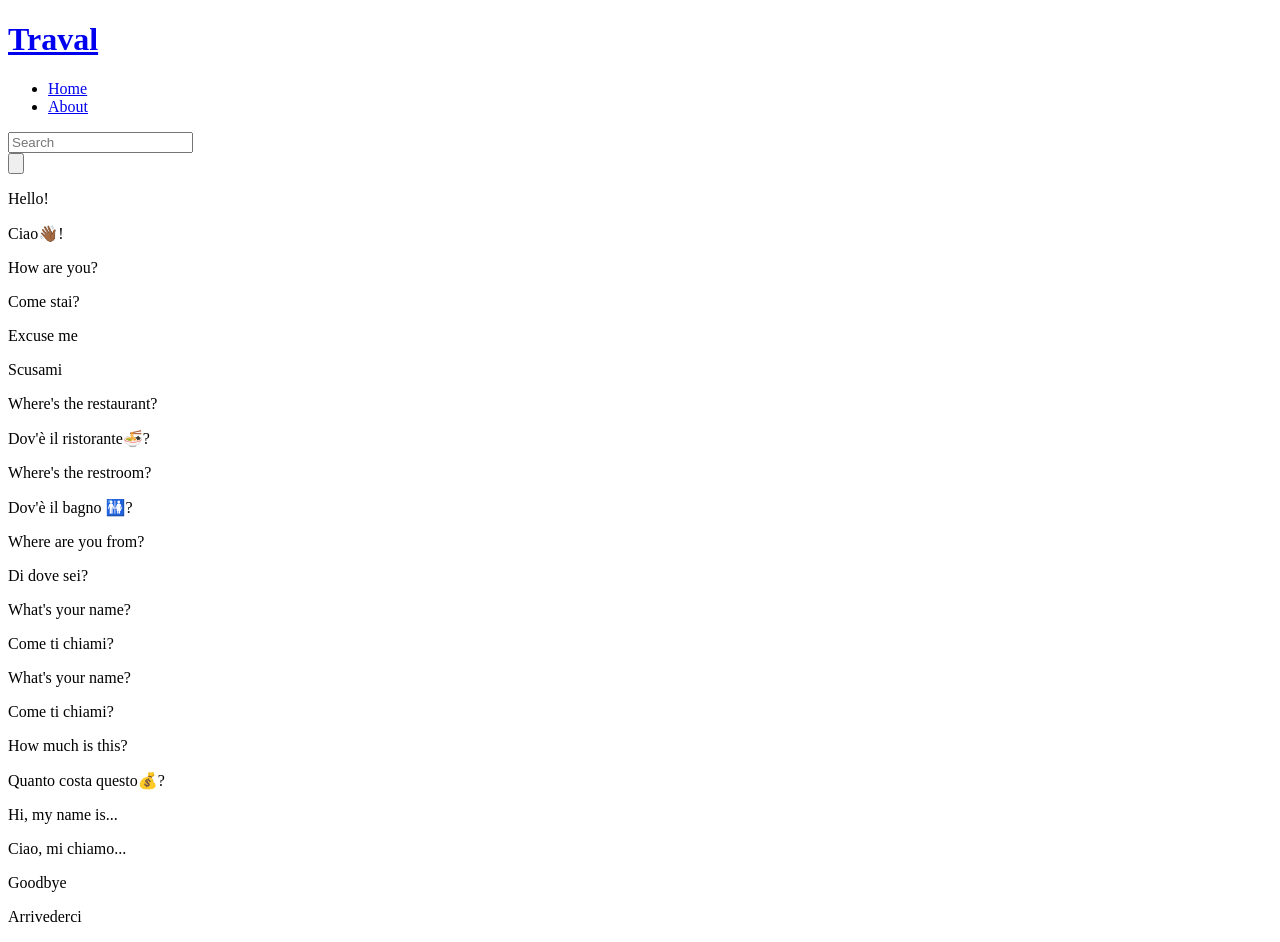
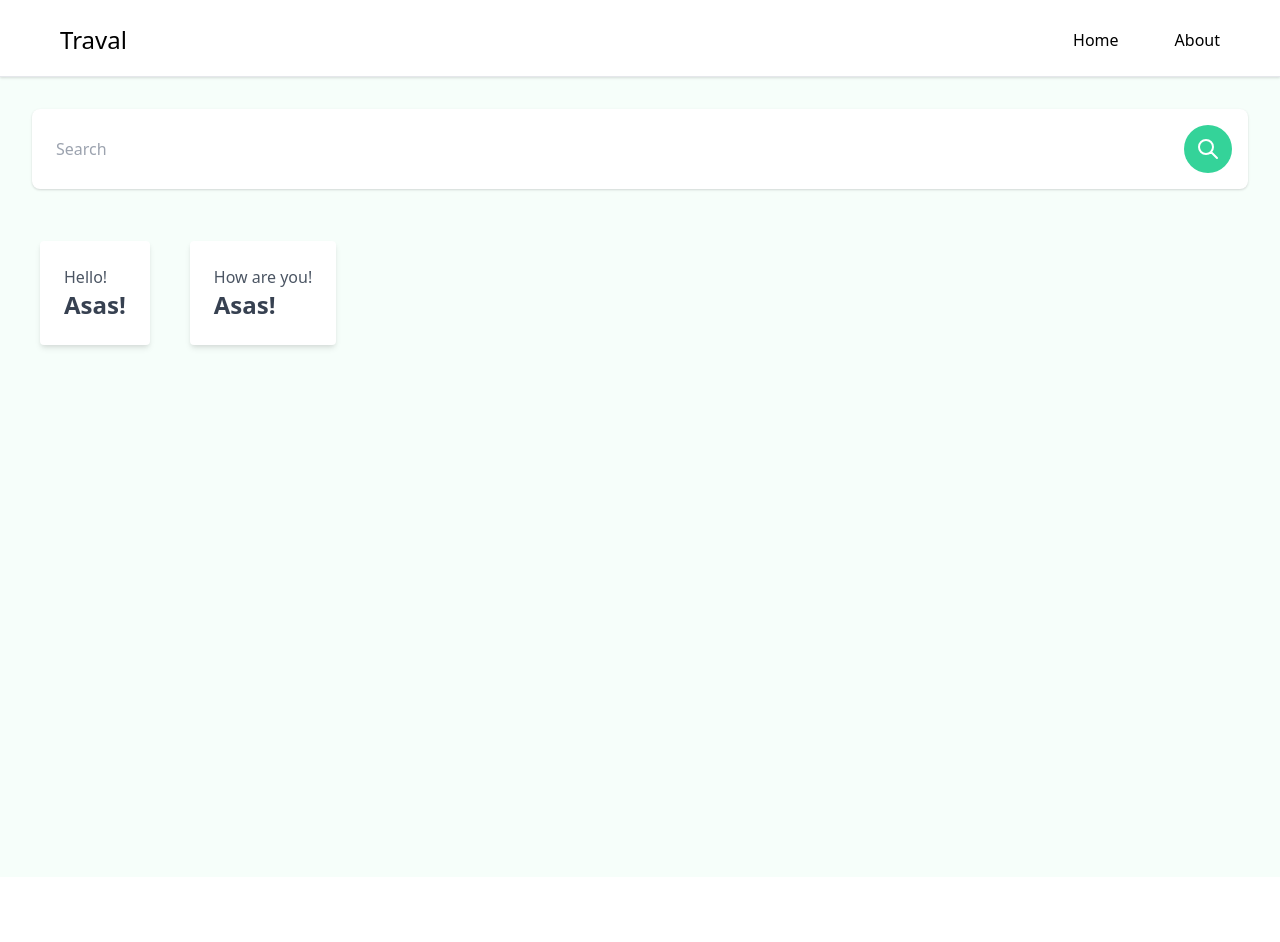
Before and after one commit to vivekascoder/traval, a Vue app in the folder frontend/: page / in a window 1280 px wide. After the commit the page ends 877 px from the top, so only its background shows below. Built offline with nearby package versions, Linux system fonts and the light colour scheme.

Commit message:
state configured.

```diff
--- /dev/null
+++ b/frontend/postcss.config.js
@@ -0,0 +1,6 @@
+module.exports = {
+  plugins: {
+    tailwindcss: {},
+    autoprefixer: {}
+  }
+}
--- a/frontend/src/App.vue
+++ b/frontend/src/App.vue
@@ -1,163 +1,6 @@
 <template>
-<header class="border-b md:flex md:items-center md:justify-between p-5 pb-3 shadow md:pb-4">
+  <div>
 
-  <!-- Logo text or image -->
-  <div class="flex items-center justify-between mb-4 md:mb-0">
-    <h1 class="leading-none text-2xl text-grey-darkest">
-      <a class="no-underline text-grey-darkest hover:text-grey-800 ml-10" href="#">
-         <router-link to="/">
-        Traval
-         </router-link>
-      </a>
-    </h1>
-
-    <a class="text-black hover:text-orange md:hidden" href="#">
-      <i class="fa fa-2x fa-bars"></i>
-    </a>
+    <router-view />
   </div>
-
-  <nav>
-    <ul class="md:flex md:items-center">
-      <li class="md:ml-4">
-        <a class="block py-2 text-grey-darkest hover:text-black ml-10" href="#">
-           <router-link to="/">
-          Home
-           </router-link>
-        </a>
-      </li>
-      <li class="md:ml-4">
-        <a class="blockpy-2 text-grey-darkest hover:text-black ml-10 mr-10" href="#">
-           <router-link to="/about">
-          About
-           </router-link>
-        </a>
-      </li>
-
-    </ul>
-  </nav>
-  <!-- END Global navigation -->
-
-</header>
-<div class="h-screen bg-green-200 bg-opacity-10">
-<div class="p-8" >
-  <div class="bg-white flex items-center rounded-lg shadow">
-    <input class="rounded-l-full w-full py-4 px-6 text-gray-700 leading-tight focus:outline-none" id="search" type="text" placeholder="Search">
-
-    <div class="p-4">
-      <button class="bg-green-400 text-white rounded-full p-2 hover:bg-green-200 focus:outline-none w-12 h-12 flex items-center justify-center">
-                  <svg fill="none" stroke="currentColor" stroke-linecap="round" stroke-linejoin="round" stroke-width="2" viewBox="0 0 24 24" class="w-6 h-6"><path d="M21 21l-6-6m2-5a7 7 0 11-14 0 7 7 0 0114 0z"></path></svg>
-      </button>
-      </div>
-    </div>
-  </div>
-<div class="flex flex-wrap">
-  <!-- card 1 -->
-  <div class="rounded bg-white shadow-md p-6 flex flex-col justify-around ml-10 mt-5">
-    <div>
-      <p class="text-base text-gray-600">Hello!</p>
-    </div>
-    <div>
-      <p class="text-2xl text-gray-700 font-bold">Ciao👋🏾!</p>
-    </div>
-  </div>
-  <!-- card 2 -->
-   <div class="rounded bg-white shadow-md p-6 flex flex-col justify-around ml-10 mt-5">
-    <div>
-      <p class="text-base text-gray-600">How are you?</p>
-    </div>
-    <div>
-      <p class="text-2xl text-gray-700 font-bold">Come stai?</p>
-    </div>
-  </div>
-  <!-- card 3 -->
-  <div class="rounded bg-white shadow-md p-6 flex flex-col justify-around ml-10 mt-5">
-    <div>
-      <p class="text-base text-gray-600">Excuse me</p>
-    </div>
-    <div>
-      <p class="text-2xl text-gray-700 font-bold">Scusami</p>
-    </div>
-  </div>
-  <!-- card 4 -->
-  <div class="rounded bg-white shadow-md p-6 flex flex-col justify-around ml-10 mt-5">
-    <div>
-      <p class="text-base text-gray-600">Where's the restaurant?</p>
-    </div>
-    <div>
-      <p class="text-2xl text-gray-700 font-bold">Dov'è il ristorante🍜?</p>
-    </div>
-  </div>
-    <!-- card 5 -->
-  <div class="rounded bg-white shadow-md p-6 flex flex-col justify-around ml-10 mt-5">
-    <div>
-      <p class="text-base text-gray-600">Where's the restroom?</p>
-    </div>
-    <div>
-      <p class="text-2xl text-gray-700 font-bold">Dov'è il bagno 🚻?</p>
-    </div>
-  </div>
-
-
-    <!-- card 6 -->
-  <div class="rounded bg-white shadow-md p-6 flex flex-col justify-around ml-10 mt-5">
-    <div>
-      <p class="text-base text-gray-600">Where are you from?</p>
-    </div>
-    <div>
-      <p class="text-2xl text-gray-700 font-bold">Di dove sei?</p>
-    </div>
-  </div>
-        <!-- card 7 -->
-  <div class="rounded bg-white shadow-md p-6 flex flex-col justify-around ml-10 mt-5">
-    <div>
-      <p class="text-base text-gray-600">What's your name?</p>
-    </div>
-    <div>
-      <p class="text-2xl text-gray-700 font-bold">Come ti chiami?</p>
-    </div>
-  </div>
-      <!-- card 8 -->
-  <div class="rounded bg-white shadow-md p-6 flex flex-col justify-around ml-10 mt-5">
-    <div>
-      <p class="text-base text-gray-600">What's your name?</p>
-    </div>
-    <div>
-      <p class="text-2xl text-gray-700 font-bold">Come ti chiami?</p>
-    </div>
-  </div>
-        <!-- card 9 -->
-  <div class="rounded bg-white shadow-md p-6 flex flex-col justify-around ml-10 mt-5">
-    <div>
-      <p class="text-base text-gray-600">How much is this?</p>
-    </div>
-    <div>
-      <p class="text-2xl text-gray-700 font-bold">Quanto costa questo💰?</p>
-    </div>
-  </div>
-   <!-- card 10 -->
-  <div class="rounded bg-white shadow-md p-6 flex flex-col justify-around ml-10 mt-5">
-    <div>
-      <p class="text-base text-gray-600">Hi, my name is...</p>
-    </div>
-    <div>
-      <p class="text-2xl text-gray-700 font-bold">Ciao, mi chiamo...</p>
-    </div>
-  </div>
-  <!-- card 11 -->
-  <div class="rounded bg-white shadow-md p-6 flex flex-col justify-around ml-10 mt-5">
-    <div>
-      <p class="text-base text-gray-600">Goodbye</p>
-    </div>
-    <div>
-      <p class="text-2xl text-gray-700 font-bold">Arrivederci</p>
-    </div>
-  </div>
-</div>
-</div>
 </template>
-
-<style>
-#app {
-
-}
-</style>
--- /dev/null
+++ b/frontend/src/assets/tailwind.css
@@ -0,0 +1,5 @@
+@tailwind base;
+
+@tailwind components;
+
+@tailwind utilities;
--- /dev/null
+++ b/frontend/src/components/Card.vue
@@ -0,0 +1,37 @@
+<template>
+  <div
+    class="
+      rounded
+      bg-white
+      shadow-md
+      p-6
+      flex flex-col
+      justify-around
+      ml-10
+      mt-5
+    "
+  >
+    <div>
+      <p class="text-base text-gray-600">{{question}}</p>
+    </div>
+    <div>
+      <p class="text-2xl text-gray-700 font-bold">{{translation}}</p>
+    </div>
+  </div>
+</template>
+
+<script>
+export default {
+  props: {
+    question: {
+      required: true,
+    },
+    translation: {
+      required: true
+    }
+  }
+};
+</script>
+
+<style>
+</style>
--- /dev/null
+++ b/frontend/src/components/Header.vue
@@ -0,0 +1,59 @@
+<template>
+  <header
+    class="
+      border-b
+      md:flex
+      md:items-center
+      md:justify-between
+      p-5
+      pb-3
+      shadow
+      md:pb-4
+    "
+  >
+    <!-- Logo text or image -->
+    <div class="flex items-center justify-between mb-4 md:mb-0">
+      <h1 class="leading-none text-2xl text-grey-darkest">
+        <a
+          class="no-underline text-grey-darkest hover:text-grey-800 ml-10"
+          href="#"
+        >
+          <router-link to="/"> Traval </router-link>
+        </a>
+      </h1>
+
+      <a class="text-black hover:text-orange md:hidden" href="#">
+        <i class="fa fa-2x fa-bars"></i>
+      </a>
+    </div>
+
+    <nav>
+      <ul class="md:flex md:items-center">
+        <li class="md:ml-4">
+          <a
+            class="block py-2 text-grey-darkest hover:text-black ml-10"
+            href="#"
+          >
+            <router-link to="/"> Home </router-link>
+          </a>
+        </li>
+        <li class="md:ml-4">
+          <a
+            class="blockpy-2 text-grey-darkest hover:text-black ml-10 mr-10"
+            href="#"
+          >
+            <router-link to="/about"> About </router-link>
+          </a>
+        </li>
+      </ul>
+    </nav>
+    <!-- END Global navigation -->
+  </header>
+</template>
+
+<script>
+export default {};
+</script>
+
+<style>
+</style>
--- /dev/null
+++ b/frontend/src/components/SearchBox.vue
@@ -0,0 +1,67 @@
+<template>
+  <form
+    @submit.prevent="$emit('submitForm')"
+    class="bg-white flex items-center rounded-lg shadow">
+    <input
+      class="
+        rounded-l-full
+        w-full
+        py-4
+        px-6
+        text-gray-700
+        leading-tight
+        focus:outline-none
+      "
+      :value="value"
+      @input="$emit('update:value', $event.target.value)"
+      id="search"
+      type="text"
+      placeholder="Search"
+    />
+
+    <div class="p-4">
+      <button
+        class="
+          bg-green-400
+          text-white
+          rounded-full
+          p-2
+          hover:bg-green-200
+          focus:outline-none
+          w-12
+          h-12
+          flex
+          items-center
+          justify-center
+        "
+      >
+        <svg
+          fill="none"
+          stroke="currentColor"
+          stroke-linecap="round"
+          stroke-linejoin="round"
+          stroke-width="2"
+          viewBox="0 0 24 24"
+          class="w-6 h-6"
+        >
+          <path d="M21 21l-6-6m2-5a7 7 0 11-14 0 7 7 0 0114 0z"></path>
+        </svg>
+      </button>
+    </div>
+  </form>
+
+</template>
+
+<script>
+export default {
+  props: {
+    value: {
+      type: String,
+      default: ''
+    }
+  }
+};
+</script>
+
+<style>
+</style>
--- a/frontend/src/main.js
+++ b/frontend/src/main.js
@@ -2,5 +2,11 @@ import { createApp } from 'vue'
 import App from './App.vue'
 import router from './router'
 import store from './store'
+import './assets/tailwind.css'
+import axios from 'axios';
+
+export const api = axios.create({
+  baseURL: 'http://traval.divcorn.com',
+})
 
 createApp(App).use(store).use(router).mount('#app')
--- a/frontend/src/views/Home.vue
+++ b/frontend/src/views/Home.vue
@@ -1,15 +1,60 @@
 <template>
-
+  <div>
+    <Header />
+    <div class="h-screen bg-green-200 bg-opacity-10">
+      <div class="p-8">
+        <search-box
+          :value="searchValue"
+          @update:value="searchValue=$event"
+          @submit-form="handleSearchSubmit()"
+        />
+      </div>
+      {{searchValue}}
+      <div class="flex flex-wrap">
+        <card
+          v-for="card in cards"
+          :key="card.id"
+          :question="card.sentence"
+          :translation="card.translation"
+        />
+      </div>
+    </div>
+  </div>
 </template>
 
 <script>
-// @ is an alias to /src
-import HelloWorld from '@/components/HelloWorld.vue'
+import Header from '@/components/Header.vue'
+import Card from '@/components/Card.vue'
+import SearchBox from '@/components/SearchBox.vue'
 
 export default {
   name: 'Home',
   components: {
-    HelloWorld
+    Header,
+    Card,
+    SearchBox
+  },
+  methods: {
+    handleSearchSubmit() {
+      console.log("Hello World")
+    }
+  },
+  data() {
+    return {
+      searchValue: '',
+      cards: [
+        {
+          id: 1,
+          sentence: 'Hello!',
+          translation: 'Asas!'
+        },
+        {
+          id: 2,
+          sentence: 'How are you!',
+          translation: 'Asas!'
+        }
+      ]
+    }
   }
 }
 </script>
--- /dev/null
+++ b/frontend/tailwind.config.js
@@ -0,0 +1,11 @@
+module.exports = {
+  purge: { content: ['./public/**/*.html', './src/**/*.vue'] },
+  darkMode: false, // or 'media' or 'class'
+  theme: {
+    extend: {},
+  },
+  variants: {
+    extend: {},
+  },
+  plugins: [],
+}
```
Also changed, not shown: frontend/package.json (+8 -1 lines), 1 other file (tests, documents, lock files or other folders).
